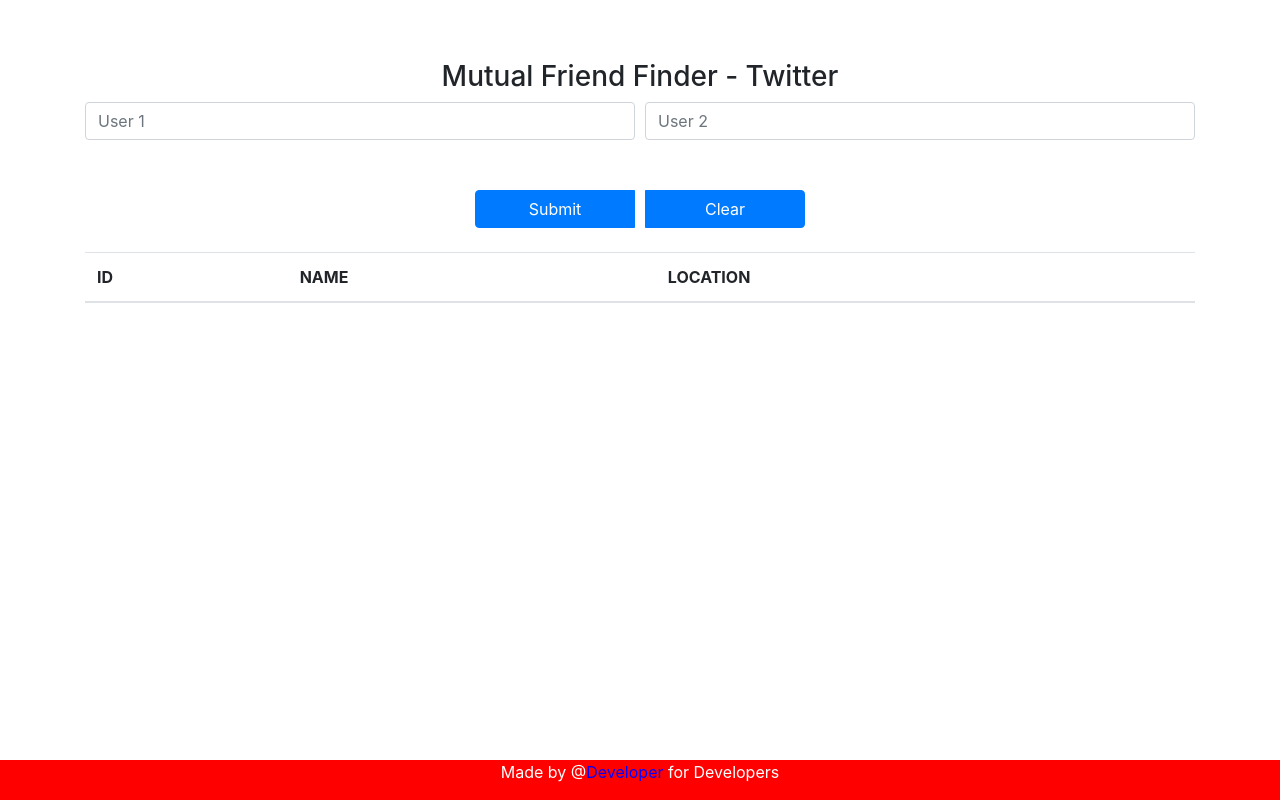
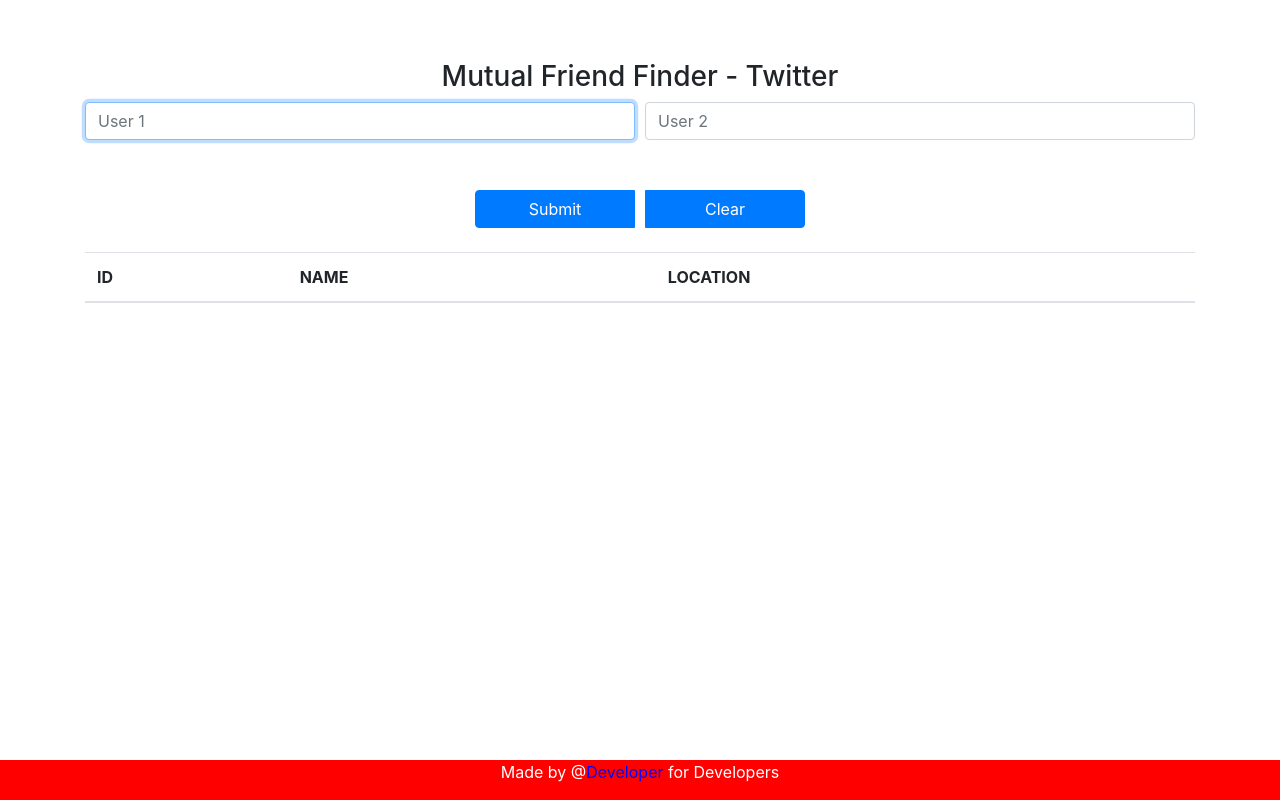
Before and after one commit to yogain123/twitter-client, a React (Create React App) app: page / in a window 1280 px wide. Built offline with nearby package versions, Linux system fonts and the light colour scheme.

Commit message:
Added Refs to focus on user 1

```diff
--- a/src/component/Twitter.js
+++ b/src/component/Twitter.js
@@ -7,10 +7,13 @@ class Twitter extends Component {
     console.log("inside constructor");
     super(props);
     this.state = { user1: "", user2: "", mutualFriends: [], loading: false };
+    this.inputRef = React.createRef();
   }
 
   componentDidMount() {
+    this.inputRef.current.focus();
     console.log("Inside ComponentDidMount");
+    console.log(this.inputRef);
   }
 
   componentDidUpdate(prevProps, preState) {
@@ -83,6 +86,7 @@ class Twitter extends Component {
                 type="text"
                 className="form-control"
                 placeholder="User 1"
+                ref={this.inputRef}
                 value={this.state.user1}
                 onChange={event => this.setState({ user1: event.target.value })}
               />
```
